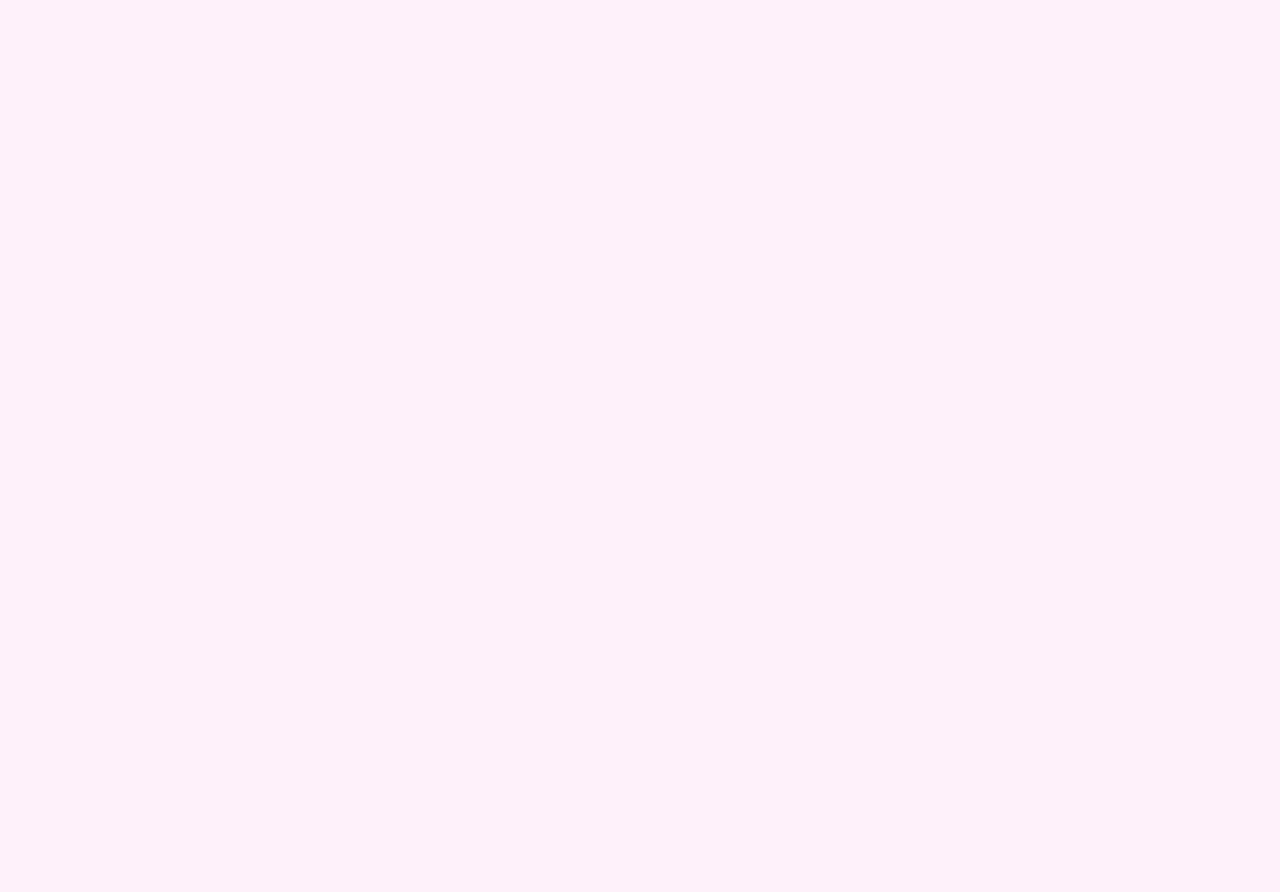
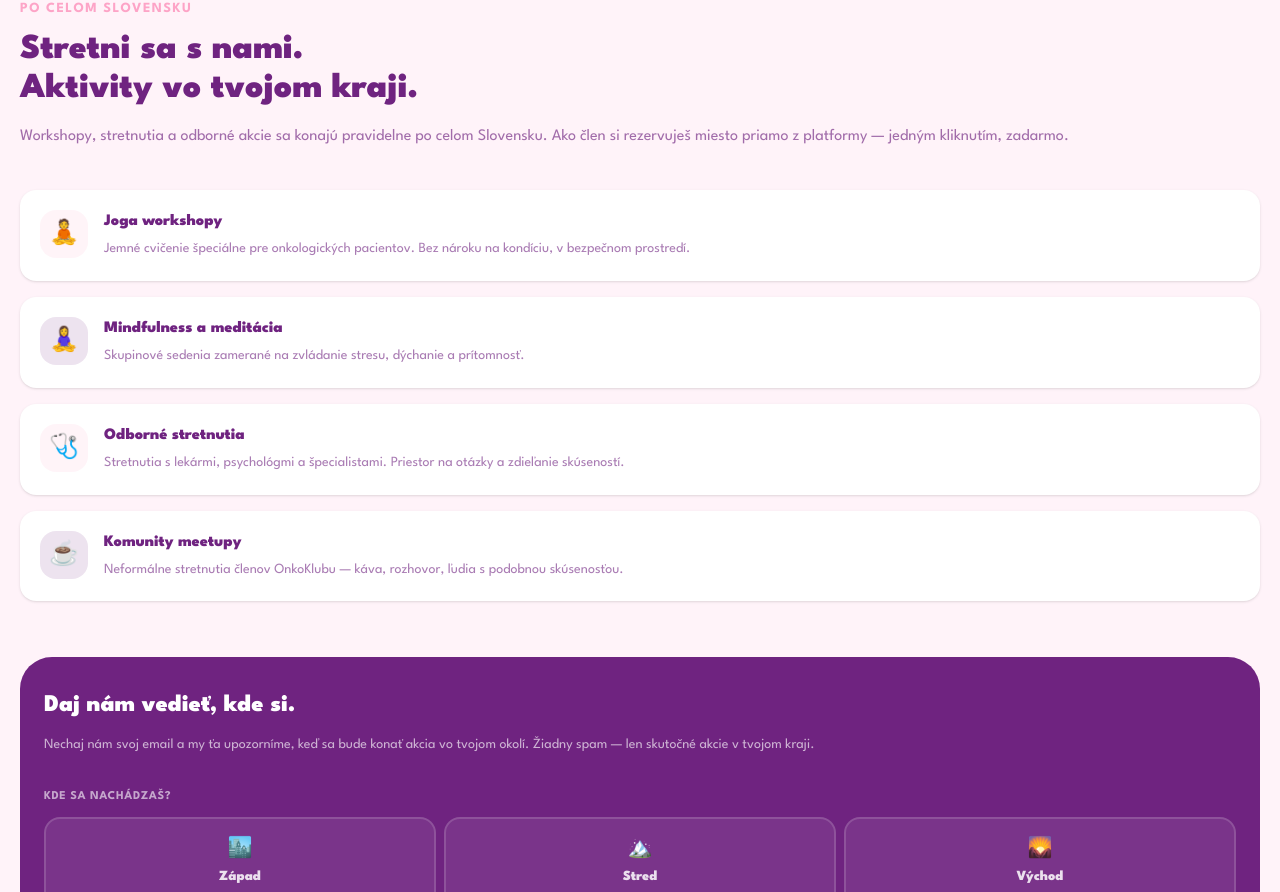
Before and after one commit to NextLayerStudio/onkoklub-web, a Next.js app: page / in a window 1280 px wide. Shown: the part 3819-4711 px from the top of the page. Before the commit the page ends 3818 px from the top, so only its background shows below. Built offline with nearby package versions, Linux system fonts and the light colour scheme.

Commit message:
feat: sekcia Stretni sa s nami - aktivity + formular s vyberom oblasti

```diff
--- a/src/app/page.tsx
+++ b/src/app/page.tsx
@@ -1,6 +1,7 @@
 import Link from "next/link";
 import { Navbar } from "@/components/Navbar";
 import { FeatureSection } from "@/components/FeatureSection";
+import { EventsSection } from "@/components/EventsSection";
 
 export default function Home() {
   return (
@@ -68,6 +69,9 @@ export default function Home() {
 
       {/* ── VŠETKO ČO POTREBUJEŠ ── */}
       <FeatureSection />
+
+      {/* ── STRETNI SA S NAMI ── */}
+      <EventsSection />
     </main>
   );
 }
--- /dev/null
+++ b/src/components/EventsSection.tsx
@@ -0,0 +1,232 @@
+"use client";
+
+import { useState } from "react";
+import { motion, AnimatePresence } from "framer-motion";
+
+const ACTIVITIES = [
+  {
+    emoji: "🧘",
+    title: "Joga workshopy",
+    desc: "Jemné cvičenie špeciálne pre onkologických pacientov. Bez nároku na kondíciu, v bezpečnom prostredí.",
+    color: "#FDA4C7",
+  },
+  {
+    emoji: "🧘‍♀️",
+    title: "Mindfulness a meditácia",
+    desc: "Skupinové sedenia zamerané na zvládanie stresu, dýchanie a prítomnosť.",
+    color: "#6F2380",
+  },
+  {
+    emoji: "🩺",
+    title: "Odborné stretnutia",
+    desc: "Stretnutia s lekármi, psychológmi a špecialistami. Priestor na otázky a zdieľanie skúseností.",
+    color: "#FDA4C7",
+  },
+  {
+    emoji: "☕",
+    title: "Komunity meetupy",
+    desc: "Neformálne stretnutia členov OnkoKlubu — káva, rozhovor, ľudia s podobnou skúsenosťou.",
+    color: "#6F2380",
+  },
+];
+
+const REGIONS = [
+  {
+    id: "zapad",
+    name: "Západ",
+    emoji: "🏙️",
+    cities: ["Bratislava", "Nitra", "Trnava"],
+  },
+  {
+    id: "stred",
+    name: "Stred",
+    emoji: "🏔️",
+    cities: ["Žilina", "Banská Bystrica", "Trenčín", "Martin"],
+  },
+  {
+    id: "vychod",
+    name: "Východ",
+    emoji: "🌄",
+    cities: ["Košice", "Prešov", "Poprad"],
+  },
+];
+
+export function EventsSection() {
+  const [selectedRegion, setSelectedRegion] = useState<string | null>(null);
+  const [submitted, setSubmitted] = useState(false);
+
+  return (
+    <section className="px-5 pb-20">
+      {/* Nadpis */}
+      <motion.div
+        initial={{ opacity: 0, y: 30 }}
+        whileInView={{ opacity: 1, y: 0 }}
+        viewport={{ once: true }}
+        transition={{ duration: 0.6 }}
+      >
+        <p className="text-[#FDA4C7] text-sm font-bold uppercase tracking-widest mb-3">
+          Po celom Slovensku
+        </p>
+        <h2 className="text-[2.2rem] font-black text-[#6F2380] leading-[1.1] mb-4">
+          Stretni sa s nami.
+          <br />
+          Aktivity vo tvojom kraji.
+        </h2>
+        <p className="text-[#6F2380]/65 text-base leading-relaxed mb-10">
+          Workshopy, stretnutia a odborné akcie sa konajú pravidelne po celom Slovensku.
+          Ako člen si rezervuješ miesto priamo z platformy — jedným kliknutím, zadarmo.
+        </p>
+      </motion.div>
+
+      {/* Typy aktivít */}
+      <div className="flex flex-col gap-4 mb-14">
+        {ACTIVITIES.map((a, i) => (
+          <motion.div
+            key={a.title}
+            initial={{ opacity: 0, x: -30 }}
+            whileInView={{ opacity: 1, x: 0 }}
+            viewport={{ once: true, margin: "-40px" }}
+            transition={{ duration: 0.5, delay: i * 0.08 }}
+            className="flex items-start gap-4 bg-white rounded-2xl p-5 shadow-sm"
+          >
+            <div
+              className="w-12 h-12 rounded-2xl flex items-center justify-center text-2xl shrink-0"
+              style={{ backgroundColor: a.color + "20" }}
+            >
+              {a.emoji}
+            </div>
+            <div>
+              <h3 className="font-black text-[#6F2380] mb-1">{a.title}</h3>
+              <p className="text-[#6F2380]/60 text-sm leading-relaxed">{a.desc}</p>
+            </div>
+          </motion.div>
+        ))}
+      </div>
+
+      {/* Kontaktný formulár */}
+      <motion.div
+        initial={{ opacity: 0, y: 40 }}
+        whileInView={{ opacity: 1, y: 0 }}
+        viewport={{ once: true, margin: "-60px" }}
+        transition={{ duration: 0.65 }}
+        className="rounded-[2rem] bg-[#6F2380] px-6 py-8"
+      >
+        <h3 className="text-[1.5rem] font-black text-white leading-snug mb-3">
+          Daj nám vedieť, kde si.
+        </h3>
+        <p className="text-white/65 text-sm leading-relaxed mb-8">
+          Nechaj nám svoj email a my ťa upozorníme, keď sa bude konať akcia
+          vo tvojom okolí. Žiadny spam — len skutočné akcie v tvojom kraji.
+        </p>
+
+        <AnimatePresence mode="wait">
+          {submitted ? (
+            <motion.div
+              key="thanks"
+              initial={{ opacity: 0, scale: 0.9 }}
+              animate={{ opacity: 1, scale: 1 }}
+              className="text-center py-6"
+            >
+              <p className="text-4xl mb-3">🎉</p>
+              <p className="text-white font-black text-xl mb-2">Ďakujeme!</p>
+              <p className="text-white/65 text-sm">Dáme ti vedieť, keď bude niečo vo tvojom kraji.</p>
+            </motion.div>
+          ) : (
+            <motion.form
+              key="form"
+              onSubmit={(e) => { e.preventDefault(); setSubmitted(true); }}
+              className="flex flex-col gap-4"
+            >
+              {/* Výber oblasti — mapa */}
+              <div>
+                <p className="text-white/60 text-xs font-bold uppercase tracking-wider mb-3">
+                  Kde sa nachádzaš?
+                </p>
+                <div className="grid grid-cols-3 gap-2">
+                  {REGIONS.map((region) => {
+                    const isSelected = selectedRegion === region.id;
+                    return (
+                      <button
+                        key={region.id}
+                        type="button"
+                        onClick={() => setSelectedRegion(region.id)}
+                        className="flex flex-col items-center py-4 px-2 rounded-2xl border-2 transition-all duration-200"
+                        style={{
+                          borderColor: isSelected ? "#FDA4C7" : "rgba(255,255,255,0.15)",
+                          backgroundColor: isSelected ? "#FDA4C7" : "rgba(255,255,255,0.08)",
+                        }}
+                      >
+                        <span className="text-xl mb-1">{region.emoji}</span>
+                        <span
+                          className="text-sm font-black"
+                          style={{ color: isSelected ? "white" : "rgba(255,255,255,0.85)" }}
+                        >
+                          {region.name}
+                        </span>
+                        <div className="mt-2 flex flex-col items-center gap-0.5">
+                          {region.cities.slice(0, 2).map((city) => (
+                            <span
+                              key={city}
+                              className="text-[10px] leading-tight"
+                              style={{ color: isSelected ? "white" : "rgba(255,255,255,0.45)" }}
+                            >
+                              {city}
+                            </span>
+                          ))}
+                        </div>
+                      </button>
+                    );
+                  })}
+                </div>
+                {/* Slovakia "map" dekorácia — linka ktorá vizuálne spája regióny */}
+                <div className="flex items-center mt-2 px-1">
+                  <div className="flex-1 h-px bg-white/10" />
+                  <span className="text-white/20 text-[10px] px-2">Slovensko</span>
+                  <div className="flex-1 h-px bg-white/10" />
+                </div>
+              </div>
+
+              {/* Meno */}
+              <div>
+                <label className="text-white/60 text-xs font-bold uppercase tracking-wider block mb-2">
+                  Meno
+                </label>
+                <input
+                  type="text"
+                  placeholder="Tvoje meno"
+                  required
+                  className="w-full rounded-xl bg-white/10 border border-white/20 text-white placeholder-white/35 px-4 py-3.5 text-sm outline-none focus:border-[#FDA4C7] transition-colors"
+                />
+              </div>
+
+              {/* Email */}
+              <div>
+                <label className="text-white/60 text-xs font-bold uppercase tracking-wider block mb-2">
+                  Email
+                </label>
+                <input
+                  type="email"
+                  placeholder="tvoj@email.sk"
+                  required
+                  className="w-full rounded-xl bg-white/10 border border-white/20 text-white placeholder-white/35 px-4 py-3.5 text-sm outline-none focus:border-[#FDA4C7] transition-colors"
+                />
+              </div>
+
+              {/* Submit */}
+              <button
+                type="submit"
+                className="w-full rounded-full bg-[#FDA4C7] text-white font-black text-base py-4 mt-2 active:scale-[0.98] transition-transform"
+              >
+                Chcem byť informovaný o akciách
+              </button>
+
+              <p className="text-white/30 text-[11px] text-center leading-relaxed">
+                Žiadny spam. Odhlásenie kedykoľvek jedným klikom.
+              </p>
+            </motion.form>
+          )}
+        </AnimatePresence>
+      </motion.div>
+    </section>
+  );
+}
```
